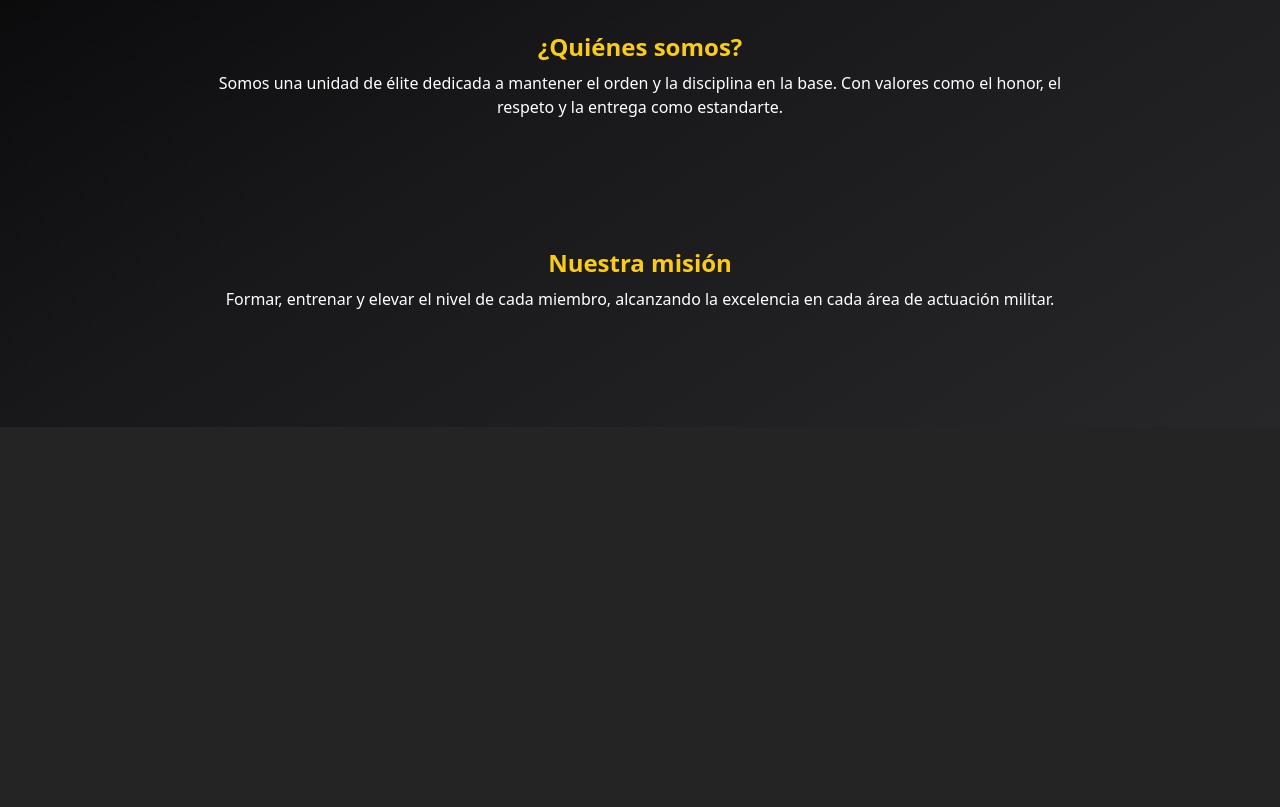
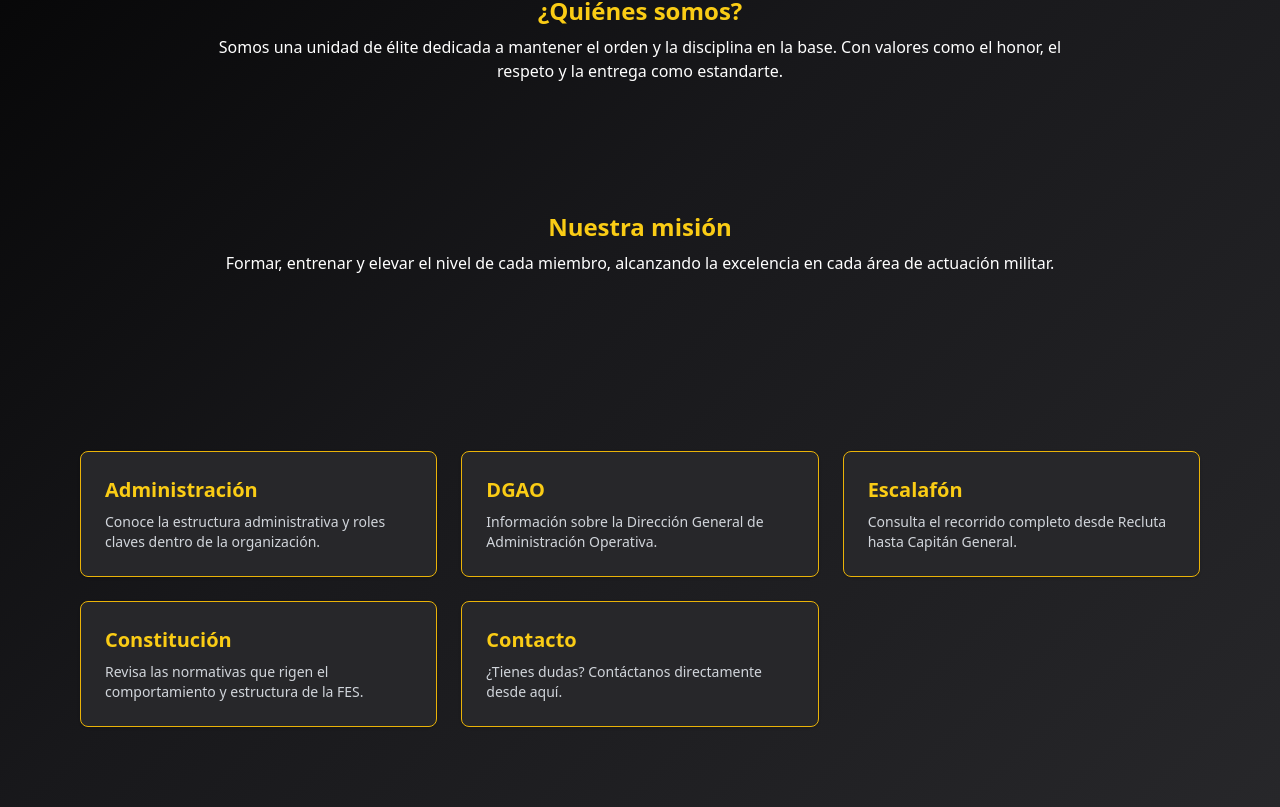
Before and after one commit to davbarsal1/FES-FRONTEND, a React (Vite) app: page / in a window 1280 px wide. Shown: the part 373-1180 px from the top of the page. Before the commit the page ends 800 px from the top, so only its background shows below. Built offline with nearby package versions, Linux system fonts and the light colour scheme.

Commit message:
Dashboards

```diff
--- a/package.json
+++ b/package.json
@@ -11,6 +11,7 @@
   },
   "dependencies": {
     "axios": "^1.8.4",
+    "framer-motion": "^12.8.0",
     "react": "^19.0.0",
     "react-dom": "^19.0.0",
     "react-router-dom": "^7.4.0",
--- a/src/components/JUDCardGroup.jsx
+++ b/src/components/JUDCardGroup.jsx
@@ -1,4 +1,3 @@
-// src/components/JUDCardGroup.jsx
 export default function JUDCardGroup({ titulo, miembros }) {
   return (
     <section className="mb-12 p-6 rounded-lg bg-black/20 border border-yellow-500 shadow-md">
@@ -6,20 +5,34 @@ export default function JUDCardGroup({ titulo, miembros }) {
         {titulo}
       </h3>
       <div className="flex flex-wrap gap-8 justify-start">
-        {miembros.map((m) => (
+        {miembros.map((m) => {
+          const cargoLower = m.cargo.toLowerCase();
+          const esJefe =
+            cargoLower.includes("jefe") ||
+            cargoLower.includes("jefa") ||
+            cargoLower.includes("director");
+
+          return (
             <div
               key={m.habbo}
-            className="bg-zinc-900 p-6 rounded-xl shadow-xl text-center w-full sm:w-64"
+              className={`p-6 rounded-xl shadow-lg text-center w-full sm:w-64 transition ${
+                esJefe
+                  ? "bg-yellow-100/10 border border-yellow-400"
+                  : "bg-zinc-900"
+              }`}
             >
               <img
                 src={`https://www.habbo.es/habbo-imaging/avatarimage?user=${m.habbo}&direction=2&head_direction=2&action=std&gesture=sml`}
                 alt={`Avatar de ${m.nombre}`}
                 className="mx-auto mb-4 w-24"
               />
-            <h4 className="text-yellow-400 font-bold text-lg">{m.nombre}</h4>
+              <h4 className="text-yellow-300 font-bold text-lg flex items-center justify-center gap-1">
+                {m.nombre} {esJefe && <span className="text-yellow-400">🛡️</span>}
+              </h4>
               <p className="text-white text-sm mt-1">{m.cargo}</p>
             </div>
-        ))}
+          );
+        })}
       </div>
     </section>
   );
--- a/src/index.css
+++ b/src/index.css
@@ -94,3 +94,6 @@ body {
     color: #D1D5DB;
   }
 }
+html {
+  scroll-behavior: smooth;
+}
--- a/src/pages/AdministracionInfo.jsx
+++ b/src/pages/AdministracionInfo.jsx
@@ -8,7 +8,7 @@ const lideres = [
   },
   {
     nombre: "guaumila",
-    cargo: "PRINCESA",
+    cargo: "PRINCESA - JUD de Times",
     habbo: "guaumila",
   },
   {
@@ -18,7 +18,7 @@ const lideres = [
   },
   {
     nombre: "chatido00",
-    cargo: "NOBLE - Encargado de desarrollo",
+    cargo: "NOBLE - JUD de TIC",
     habbo: "chatido00",
   },
   {
--- a/src/pages/DGAOInfo.jsx
+++ b/src/pages/DGAOInfo.jsx
@@ -8,48 +8,78 @@ const dgaoData = {
           nombre: ".:Ramses:.",
           cargo: "Director General",
           habbo: ".:Ramses:.",
-        },
+        }
       ],
   "JUD de Marchas": [
     {
-      nombre: "Nana_1395",
+      nombre: "_Apolo_07_",
+      cargo: "Jefe de Unidad Departamental",
+      habbo: "_Apolo_07_",
+    },
+{
+            nombre: "chatido00",
+            cargo: "Comandante de Unidad Departamental",
+            habbo: "chatido00",
+          },
+  ],
+  "JUD de Ataque": [
+    {
+      nombre: "Miqa",
       cargo: "Jefa de Unidad Departamental",
-      habbo: "Nana_1395",
+      habbo: "Miqa",
+    },
+  ],
+  "JUD de Times": [
+    {
+      nombre: "guaumila",
+      cargo: "Jefa de Unidad Departamental",
+      habbo: "guaumila",
+    },
+{
+      nombre: "Lisaster",
+      cargo: "Encargada de times",
+      habbo: "Lisaster",
     },
 {
       nombre: "_Apolo_07_",
-      cargo: "Comandante de Unidad Departamental",
+      cargo: "Encargado de times",
       habbo: "_Apolo_07_",
     },
-  ],
-  "JUD de Entrenamientos": [
-    {
-      nombre: "guaumila",
-      cargo: "Supervisora de rutinas",
-      habbo: "guaumila",
+{
+      nombre: "Miqa",
+      cargo: "Encargada de times",
+      habbo: "Miqa",
+    },
+{
+      nombre: "Majoangel.",
+      cargo: "Encargado de times",
+      habbo: "Majoangel.",
+    },
+{
+      nombre: "dapapayalove",
+      cargo: "Encargada de times",
+      habbo: "dapapayalove",
+    },
+{
+      nombre: "jose-champion",
+      cargo: "Encargado de times",
+      habbo: "jose-champion",
     },
   ],
-  "JUD de Exámenes": [
+  "JUD de Capacitación": [
     {
-      nombre: "JuanRyan",
-      cargo: "Encargado de exámenes finales",
-      habbo: "JuanRyan",
+      nombre: "Lisaster",
+      cargo: "Jefa de Unidad Departamental",
+      habbo: "Lisaster",
     },
   ],
-  "JUD de Inteligencia": [
-    {
-      nombre: "dapapayalove",
-      cargo: "CORTANA",
-      habbo: "dapapayalove",
-    },
-  ],
-  "JUD de Efectos y Automatización": [
-    {
-      nombre: "josedvb",
-      cargo: "Diseñador de Efectos y Automatización",
-      habbo: "josedvb",
-    },
-  ],
+  "JUD de TIC": [
+      {
+        nombre: "chatido00",
+        cargo: "Jefe de Unidad Departamental",
+        habbo: "chatido00",
+      },
+    ],
 };
 
 export default function DGAOInfo() {
--- a/src/pages/LandingPage.jsx
+++ b/src/pages/LandingPage.jsx
@@ -1,13 +1,15 @@
+// src/pages/LandingPage.jsx
 import Navbar from "../components/Navbar";
 import CenteredBox from "../components/CenteredBox";
+import { Link } from "react-router-dom";
 
 export default function LandingPage() {
   return (
-
     <div className="w-screen min-h-screen flex flex-col bg-gradient-to-br from-black via-zinc-900 to-zinc-800 text-white overflow-y-auto">
       <Navbar />
-      <main className="flex-1 flex flex-col items-center justify-center gap-32 py-20 px-4">
-        {/* Panel principal */}
+      <main className="flex-1 flex flex-col items-center justify-center gap-32 py-20 px-4 scroll-smooth">
+        {/* 🔰 Sección principal */}
+        <section id="inicio">
           <CenteredBox>
             <h2 className="text-3xl md:text-4xl font-extrabold text-black mb-4 tracking-widest drop-shadow">
               FUERZA ÉLITE SPARTAN
@@ -19,20 +21,77 @@ export default function LandingPage() {
               Únete a la fuerza que marca la diferencia.
             </p>
           </CenteredBox>
+        </section>
 
-        {/* Secciones scroll abajo */}
-        <section className="max-w-4xl text-center px-4">
+        {/* 👥 Sección: Quiénes somos */}
+        <section id="quienes-somos" className="max-w-4xl text-center px-4 scroll-mt-24">
           <h3 className="text-yellow-400 text-2xl font-bold mb-2">¿Quiénes somos?</h3>
           <p className="text-white">
-            Somos una unidad de élite dedicada a mantener el orden y la disciplina en la base. Con valores como el honor, el respeto y la entrega como estandarte.
+            Somos una unidad de élite dedicada a mantener el orden y la disciplina en la base.
+            Con valores como el honor, el respeto y la entrega como estandarte.
           </p>
         </section>
 
-        <section className="max-w-4xl text-center px-4">
+        {/* 🎯 Sección: Misión */}
+        <section id="mision" className="max-w-4xl text-center px-4 scroll-mt-24">
           <h3 className="text-yellow-400 text-2xl font-bold mb-2">Nuestra misión</h3>
           <p className="text-white">
-            Formar, entrenar y elevar el nivel de cada miembro, alcanzando la excelencia en cada área de actuación militar.
+            Formar, entrenar y elevar el nivel de cada miembro, alcanzando la excelencia en cada
+            área de actuación militar.
           </p>
+        </section>
+
+        {/* 🧭 Secciones públicas en tarjetas */}
+        <section className="grid grid-cols-1 md:grid-cols-2 lg:grid-cols-3 gap-6 max-w-6xl px-4 mt-12">
+          <Link
+            to="/administracion"
+            className="bg-zinc-800 border border-yellow-500 p-6 rounded-lg shadow hover:bg-zinc-700 transition"
+          >
+            <h4 className="text-yellow-400 text-xl font-bold mb-2">Administración</h4>
+            <p className="text-sm text-gray-300">
+              Conoce la estructura administrativa y roles claves dentro de la organización.
+            </p>
+          </Link>
+
+          <Link
+            to="/dgao"
+            className="bg-zinc-800 border border-yellow-500 p-6 rounded-lg shadow hover:bg-zinc-700 transition"
+          >
+            <h4 className="text-yellow-400 text-xl font-bold mb-2">DGAO</h4>
+            <p className="text-sm text-gray-300">
+              Información sobre la Dirección General de Administración Operativa.
+            </p>
+          </Link>
+
+          <Link
+            to="/escalafon"
+            className="bg-zinc-800 border border-yellow-500 p-6 rounded-lg shadow hover:bg-zinc-700 transition"
+          >
+            <h4 className="text-yellow-400 text-xl font-bold mb-2">Escalafón</h4>
+            <p className="text-sm text-gray-300">
+              Consulta el recorrido completo desde Recluta hasta Capitán General.
+            </p>
+          </Link>
+
+          <Link
+            to="/constitucion"
+            className="bg-zinc-800 border border-yellow-500 p-6 rounded-lg shadow hover:bg-zinc-700 transition"
+          >
+            <h4 className="text-yellow-400 text-xl font-bold mb-2">Constitución</h4>
+            <p className="text-sm text-gray-300">
+              Revisa las normativas que rigen el comportamiento y estructura de la FES.
+            </p>
+          </Link>
+
+          <Link
+            to="/contacto"
+            className="bg-zinc-800 border border-yellow-500 p-6 rounded-lg shadow hover:bg-zinc-700 transition"
+          >
+            <h4 className="text-yellow-400 text-xl font-bold mb-2">Contacto</h4>
+            <p className="text-sm text-gray-300">
+              ¿Tienes dudas? Contáctanos directamente desde aquí.
+            </p>
+          </Link>
         </section>
       </main>
     </div>
```
Also changed, not shown: src/pages/Escalafon.jsx (+20 -10 lines), 1 other file (tests, documents, lock files or other folders). Lines whose indentation alone changed are shown as unchanged.
